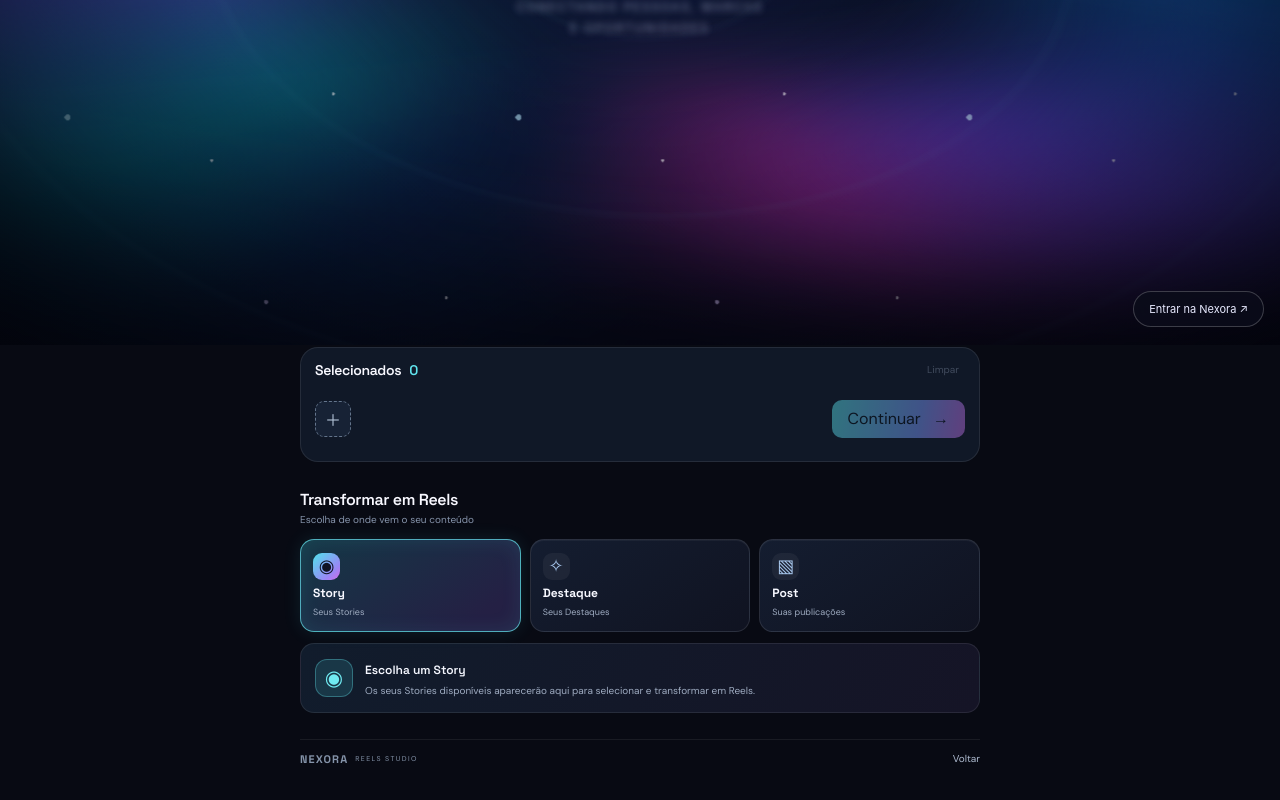
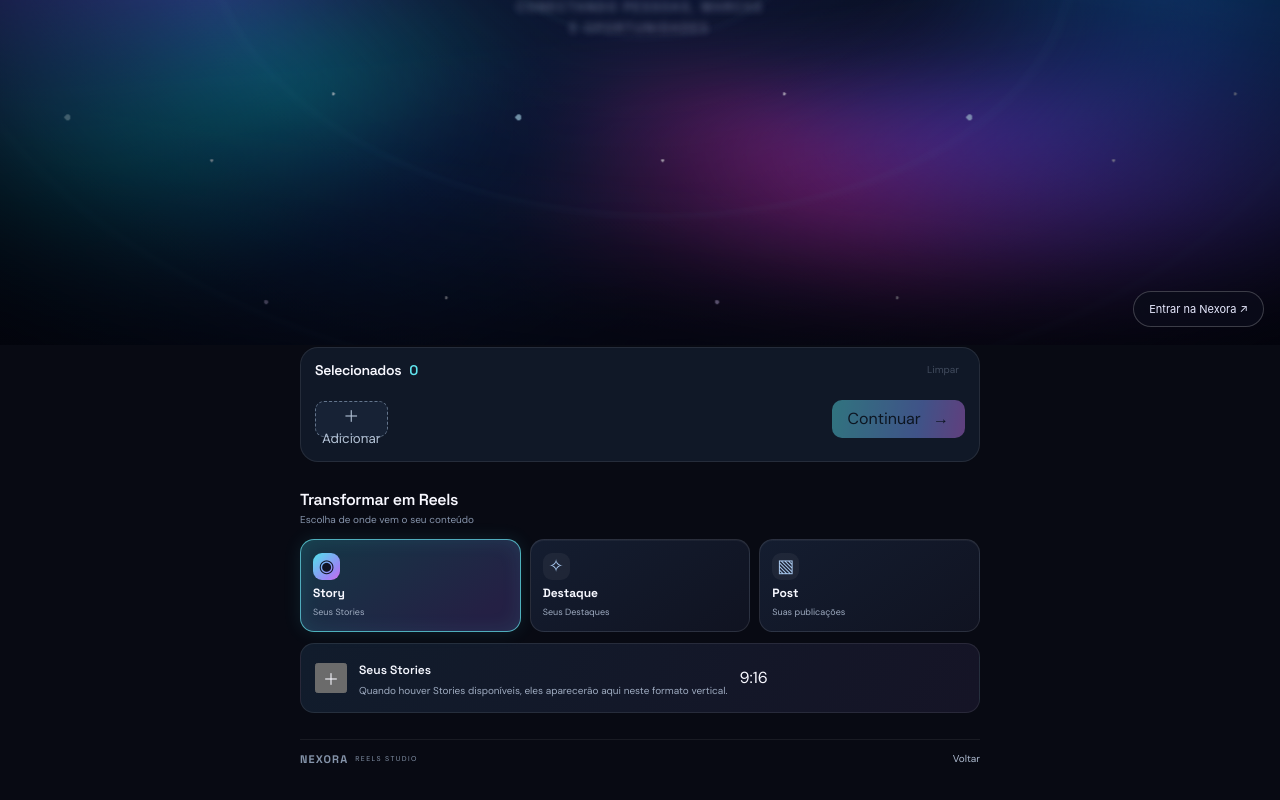
Before and after one commit to walysonfelipenascimento-gif/Nexora, a Next.js app: page /creator-studio/reels in a window 1280 px wide. Shown: the part 455-1255 px from the top of the page. Built offline with nearby package versions, Linux system fonts and the light colour scheme.

Commit message:
feat(reels): add source empty states and gallery add action

```diff
--- a/app/creator-studio/reels/page.tsx
+++ b/app/creator-studio/reels/page.tsx
@@ -197,7 +197,7 @@ export default function NexoraReelsStartPage() {
         <div className="nrs-selected-head"><h2>Selecionados <span>{selected.length}</span></h2><button type="button" onClick={()=>setSelected([])} disabled={!selected.length}>Limpar</button></div>
         <div className="nrs-selected-strip">
           {media.filter(item=>selected.includes(item.id)).map(item=><button type="button" className="nrs-thumb" key={item.id} onClick={()=>toggleSelected(item.id)} aria-label="Remover da seleção">{item.kind==="Vídeo"?<video src={item.url} muted/>:<img src={item.url} alt=""/>}</button>)}
-          <button className="nrs-add" type="button" aria-label="Adicionar mídias" onClick={()=>galleryInput.current?.click()}>＋</button>
+          <button className="nrs-add" type="button" aria-label="Selecionar mais fotos e vídeos na galeria" onClick={()=>galleryInput.current?.click()}><span>＋</span><small>Adicionar</small></button>
           <button className="nrs-continue" type="button" disabled={!selected.length} onClick={()=>setMessage("Mídias selecionadas. A próxima etapa do editor será aberta nesta experiência.")}>Continuar <span>→</span></button>
         </div>
       </section>
@@ -213,10 +213,13 @@ export default function NexoraReelsStartPage() {
             </button>
           ))}
         </div>
-        <div className="nrs-origin-content" role="tabpanel">
-          <div className="nrs-origin-content-icon">{activeSource === "Story" ? "◉" : activeSource === "Destaque" ? "✧" : "▧"}</div>
-          <div><b>{activeSource === "Story" ? "Escolha um Story" : activeSource === "Destaque" ? "Escolha um Destaque" : "Escolha um Post"}</b>
-          <p>{activeSource === "Story" ? "Os seus Stories disponíveis aparecerão aqui para selecionar e transformar em Reels." : activeSource === "Destaque" ? "Os Destaques do seu perfil aparecerão aqui para selecionar e transformar em Reels." : "As publicações do seu perfil aparecerão aqui para selecionar e transformar em Reels."}</p></div>
+        <div className={"nrs-origin-content nrs-origin-empty nrs-origin-empty-" + activeSource.toLowerCase()} role="tabpanel">
+          <button type="button" className="nrs-origin-add" aria-label={"Adicionar " + activeSource} onClick={() => setMessage(activeSource + ": nenhum conteúdo disponível para selecionar no momento.")}>＋</button>
+          <div className="nrs-origin-empty-copy">
+            <b>{activeSource === "Story" ? "Seus Stories" : activeSource === "Destaque" ? "Seus Destaques" : "Suas publicações"}</b>
+            <p>{activeSource === "Story" ? "Quando houver Stories disponíveis, eles aparecerão aqui neste formato vertical." : activeSource === "Destaque" ? "Seus Destaques aparecerão aqui em cartões verticais para escolher." : "Seus Posts aparecerão aqui em miniaturas quadradas, no formato de publicação."}</p>
+          </div>
+          <span className="nrs-origin-format" aria-hidden="true">{activeSource === "Post" ? "1:1" : "9:16"}</span>
         </div>
       </section>
 
```
